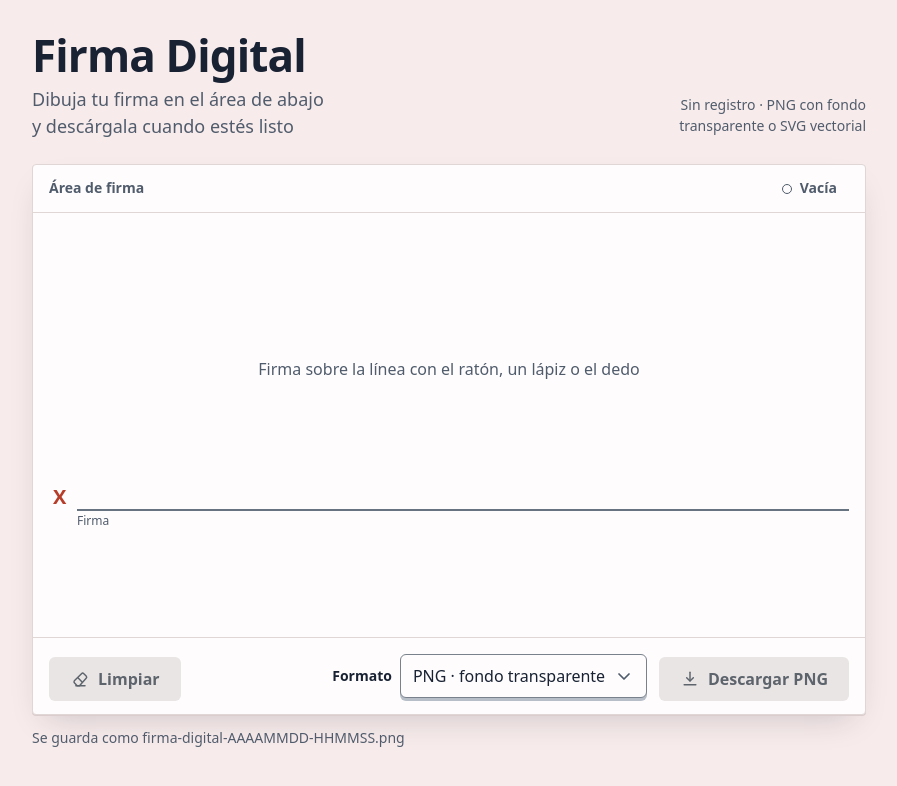
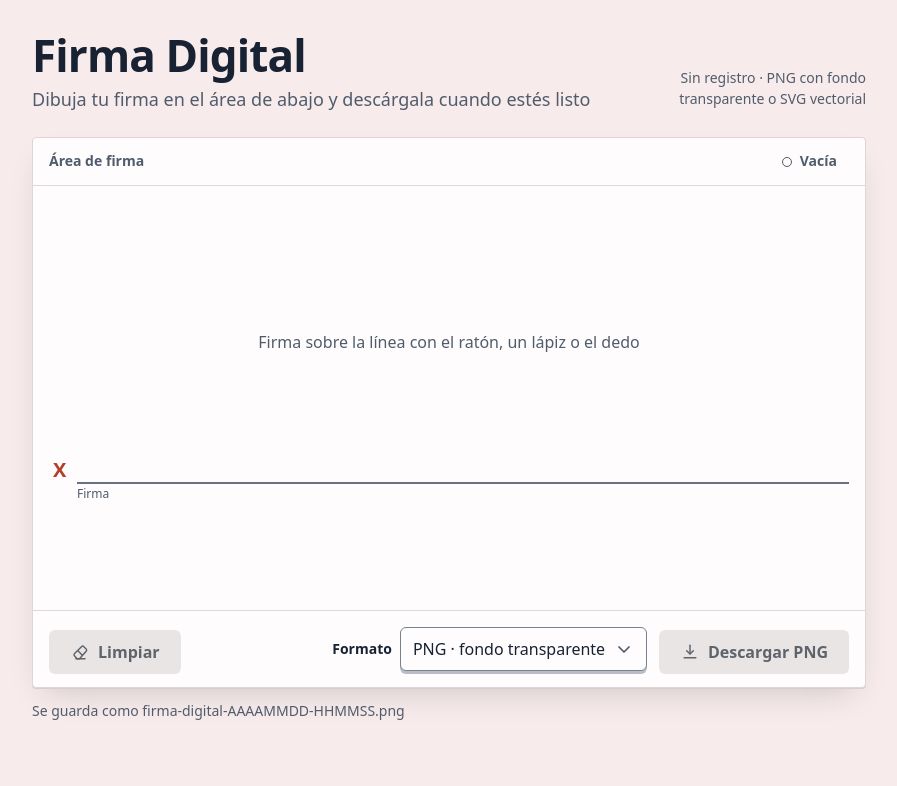
Before and after one commit to JuanGaitanD/obtener_firma_digital, an Angular app: page / in a window 1280 px wide. Shown: the top 786 px of the page, without its empty margins (191-1088 px from the left). Built offline with nearby package versions, Linux system fonts and the light colour scheme.

Commit message:
style(app): reparte la cabecera en dos columnas desde 768 px

```diff
--- a/src/app/app.component.css
+++ b/src/app/app.component.css
@@ -56,13 +56,8 @@
   .title {
     font-size: 2.75rem;
   }
-}
 
-@media (min-width: 1024px) {
-  .main-content {
-    padding-inline: 32px;
-  }
-
+  /* Dos columnas desde 768 (no 1024): apilada, la cabecera mide más del 60 % vacía */
   .header {
     flex-direction: row;
     align-items: flex-end;
@@ -71,7 +66,7 @@
   }
 
   .subtitle {
-    max-width: 30rem;
+    max-width: 36rem;
   }
 
   .meta {
@@ -80,3 +75,9 @@
     padding-bottom: 4px;
   }
 }
+
+@media (min-width: 1024px) {
+  .main-content {
+    padding-inline: 32px;
+  }
+}
```
